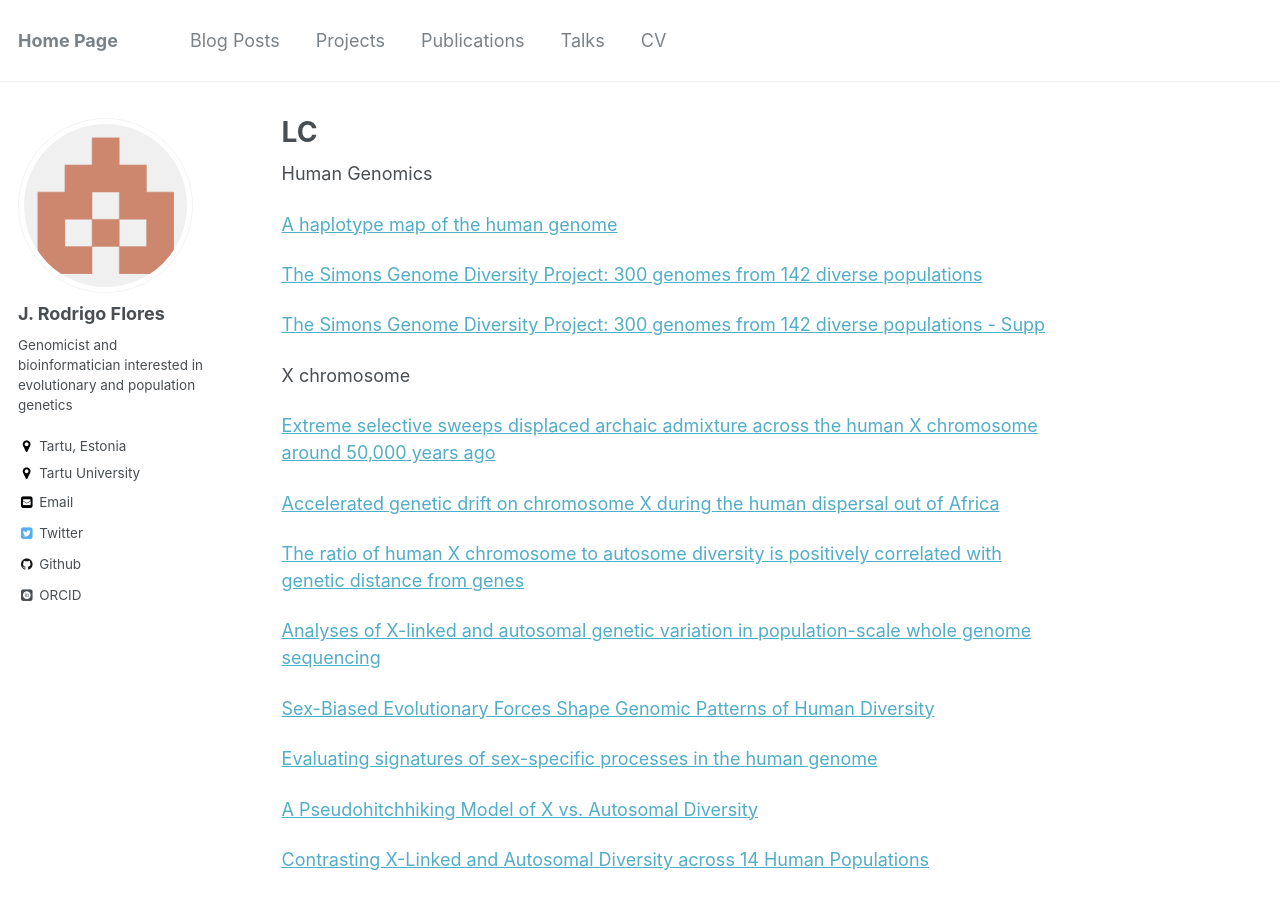
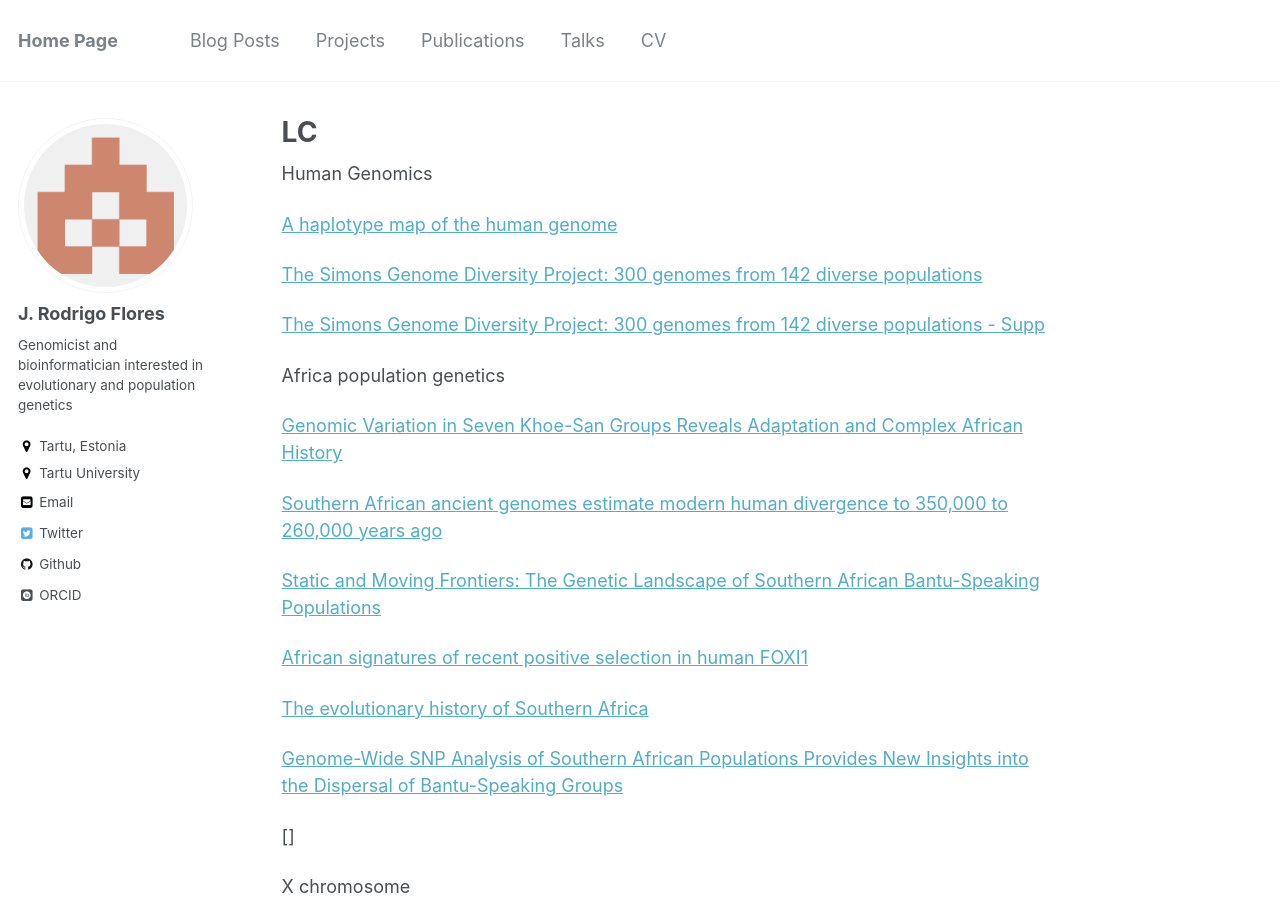
Before and after one commit to JRodrigoF/JRodrigoFlores.github.io, a Jekyll site: the page built from lc.md, in a window 1280 px wide and 900 px high. Built offline with Jekyll 4.4.1, drawn with Linux system fonts in a browser that asks for light colours; some web fonts are replaced.

Commit message:
Update lc.md

```diff
--- a/lc.md
+++ b/lc.md
@@ -13,7 +13,21 @@ Human Genomics
 [The Simons Genome Diversity Project: 300 genomes from 142 diverse populations - Supp](https://media.nature.com/original/nature-assets/nature/journal/v538/n7624/extref/nature18964-s1.pdf)
 
 
+Africa population genetics
 
+[Genomic Variation in Seven Khoe-San Groups Reveals Adaptation and Complex African History](http://science.sciencemag.org/content/338/6105/374)
+
+[Southern African ancient genomes estimate modern human divergence to 350,000 to 260,000 years ago](http://science.sciencemag.org/content/early/2017/09/27/science.aao6266)
+
+[Static and Moving Frontiers: The Genetic Landscape of Southern African Bantu-Speaking Populations](https://academic.oup.com/mbe/article/32/1/29/2925531)
+
+[African signatures of recent positive selection in human FOXI1](https://bmcevolbiol.biomedcentral.com/articles/10.1186/1471-2148-10-267)
+
+[The evolutionary history of Southern Africa](https://www.sciencedirect.com/science/article/pii/S0959437X18300649?dgcid=raven_sd_via_email)
+
+[Genome-Wide SNP Analysis of Southern African Populations Provides New Insights into the Dispersal of Bantu-Speaking Groups](https://academic.oup.com/gbe/article/7/9/2560/591492)
+
+[]
 
 
 X chromosome
```
